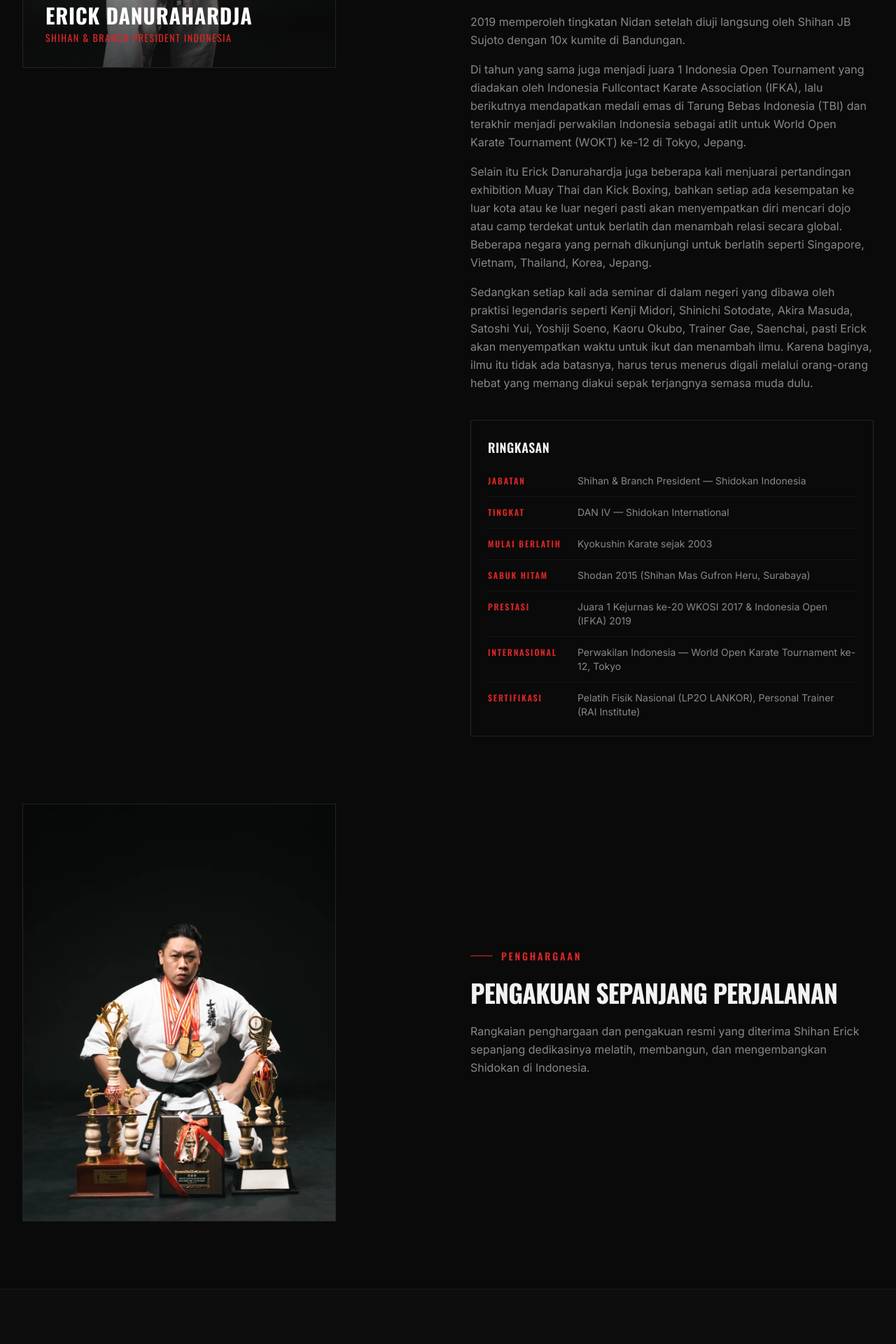
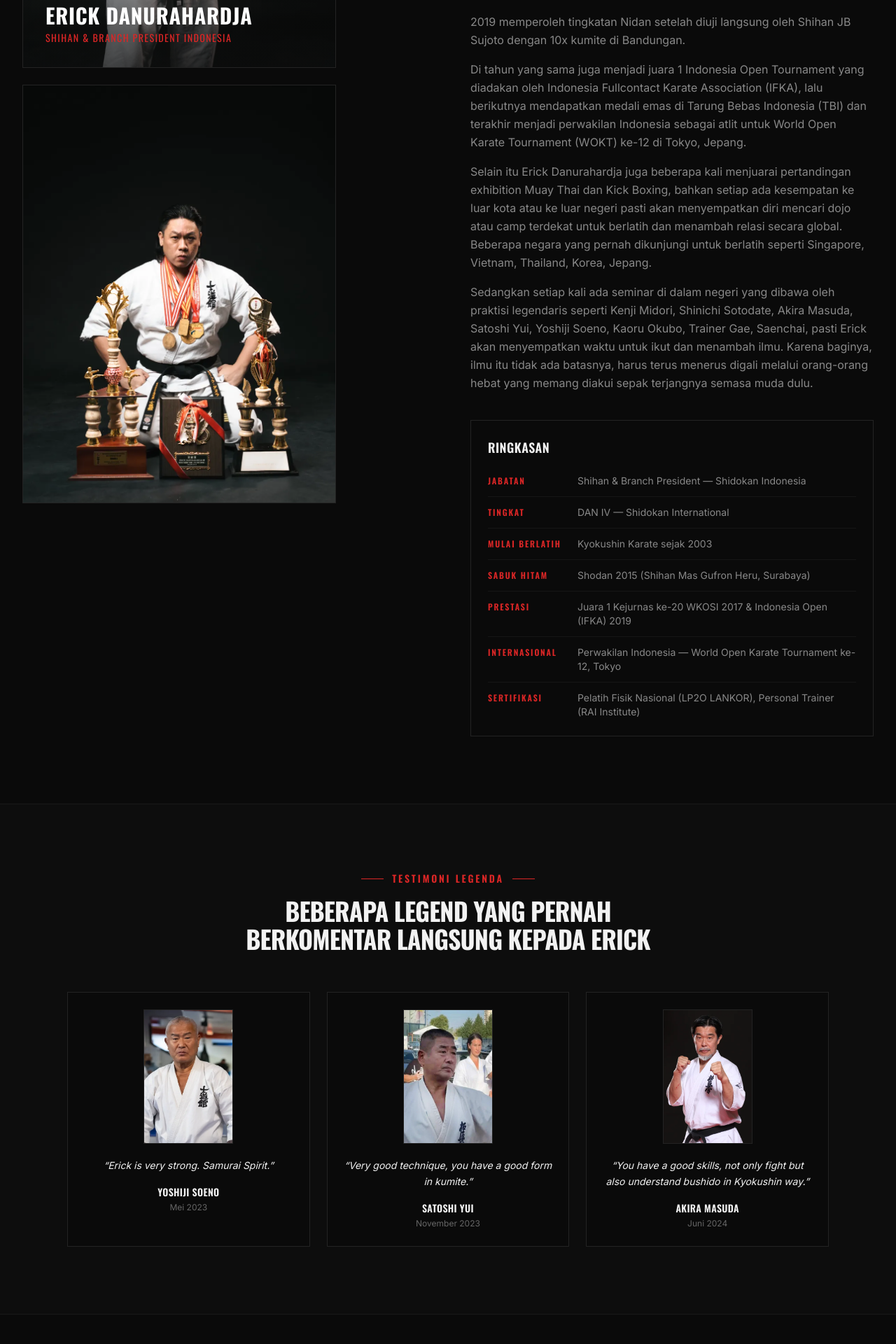
Before and after one commit to gregDiovani/shidokanv2, a Next.js app: page /about/shihan in a window 1280 px wide. Shown: the part 680-2600 px from the top of the page at 70% size. Built offline with nearby package versions, Linux system fonts and the light colour scheme.

Commit message:
Stack awards photo directly under the portrait
Move the awards image into the same left column as the portrait
instead of a separate section, per feedback on the layout.

Co-Authored-By: Claude Sonnet 5 <noreply@anthropic.com>

```diff
--- a/app/about/shihan/PageBody.tsx
+++ b/app/about/shihan/PageBody.tsx
@@ -35,7 +35,8 @@ export default function ShihanPageBody() {
       <section className="pb-24 max-w-7xl mx-auto px-4 sm:px-6 lg:px-8">
         <div className="grid grid-cols-1 lg:grid-cols-2 gap-16 items-start">
           {/* Portrait */}
-          <div className="relative aspect-[3/4] overflow-hidden border border-white/10 max-w-md">
+          <div className="space-y-6 max-w-md">
+            <div className="relative aspect-[3/4] overflow-hidden border border-white/10">
               <Image
                 src="/images/2-home-profil.webp"
                 alt="Shihan Erick Danurahardja"
@@ -49,6 +50,16 @@ export default function ShihanPageBody() {
                 <p className="font-display text-[#DC2626] text-sm tracking-widest uppercase mt-1">
                   {lang === 'id' ? 'Shihan & Branch President Indonesia' : 'Shihan & Branch President Indonesia'}
                 </p>
+              </div>
+            </div>
+
+            <div className="relative aspect-[3/4] overflow-hidden border border-white/10">
+              <Image
+                src="/images/awards.webp"
+                alt={lang === 'id' ? 'Penghargaan Shihan Erick Danurahardja' : 'Awards received by Shihan Erick Danurahardja'}
+                fill
+                className="object-cover"
+              />
             </div>
           </div>
 
@@ -82,36 +93,6 @@ export default function ShihanPageBody() {
                 ))}
               </div>
             </div>
-          </div>
-        </div>
-      </section>
-
-      {/* Achievements */}
-      <section className="pb-24 max-w-7xl mx-auto px-4 sm:px-6 lg:px-8">
-        <div className="grid grid-cols-1 lg:grid-cols-2 gap-16 items-center">
-          <div className="relative aspect-[3/4] overflow-hidden border border-white/10 max-w-md order-2 lg:order-1">
-            <Image
-              src="/images/awards.webp"
-              alt={lang === 'id' ? 'Penghargaan Shihan Erick Danurahardja' : 'Awards received by Shihan Erick Danurahardja'}
-              fill
-              className="object-cover"
-            />
-          </div>
-          <div className="order-1 lg:order-2">
-            <div className="flex items-center gap-3 mb-6">
-              <span className="block w-8 h-px bg-[#DC2626]" />
-              <span className="font-display text-[#DC2626] text-sm tracking-[0.2em] uppercase font-semibold">
-                {lang === 'id' ? 'Penghargaan' : 'Awards'}
-              </span>
-            </div>
-            <h2 className="font-display font-bold text-[#F2F2F2] text-3xl md:text-4xl uppercase tracking-tight leading-none mb-6 text-balance">
-              {lang === 'id' ? 'Pengakuan Sepanjang Perjalanan' : 'Recognition Along the Way'}
-            </h2>
-            <p className="text-[#888888] font-sans text-base leading-relaxed">
-              {lang === 'id'
-                ? 'Rangkaian penghargaan dan pengakuan resmi yang diterima Shihan Erick sepanjang dedikasinya melatih, membangun, dan mengembangkan Shidokan di Indonesia.'
-                : "A collection of official awards and recognition Shihan Erick has received throughout his dedication to training, building, and growing Shidokan in Indonesia."}
-            </p>
           </div>
         </div>
       </section>
```
Lines whose indentation alone changed are shown as unchanged.
